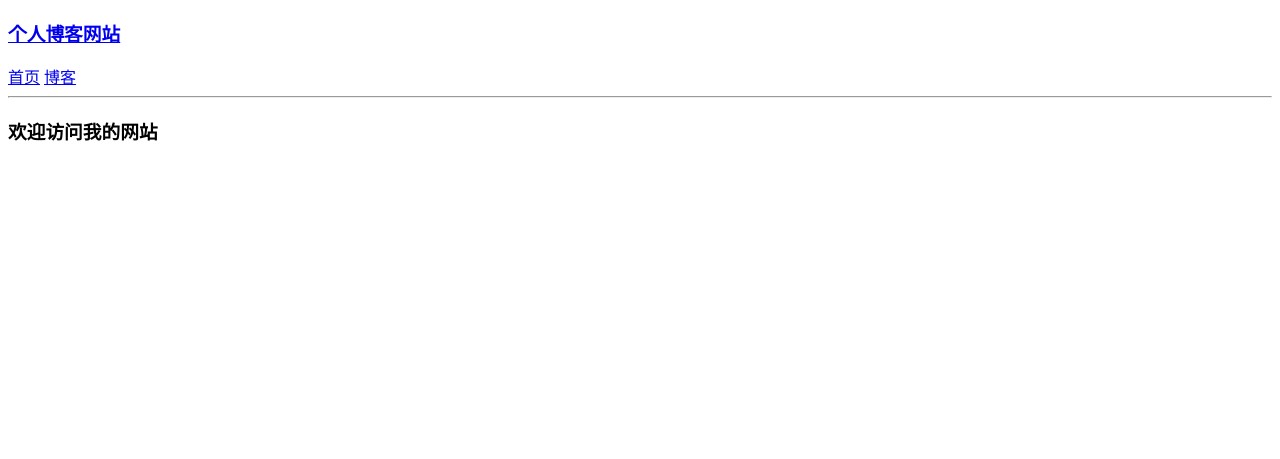
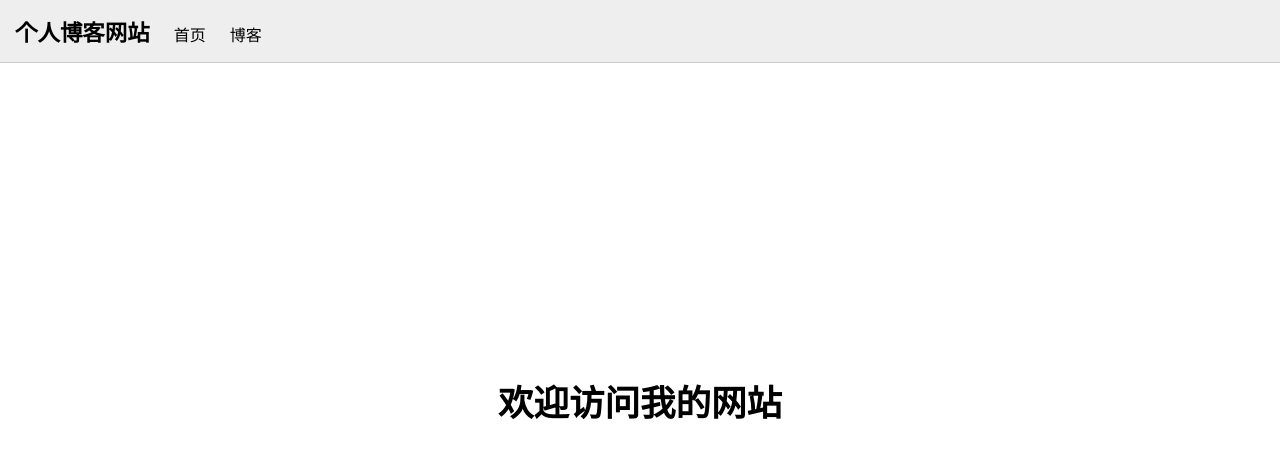
Before and after one commit to EachenKuang/EachenWeb, a Django app: page / in a window 1280 px wide. Shown: the top 459 px of the page. Run offline with Django 3.2, Linux system fonts and the light colour scheme.

Commit message:
adjust css files in static

```diff
--- a/EachenWeb/settings.py
+++ b/EachenWeb/settings.py
@@ -121,3 +121,9 @@ USE_TZ = True
 # https://docs.djangoproject.com/en/2.1/howto/static-files/
 
 STATIC_URL = '/static/'
+
+# STATIC_ROOT = os.path.join(BASE_DIR, 'static')
+
+STATICFILES_DIRS = [
+    os.path.join(BASE_DIR, 'static'),
+]
--- a/EachenWeb/urls.py
+++ b/EachenWeb/urls.py
@@ -15,7 +15,6 @@ Including another URLconf
 """
 from django.contrib import admin
 from django.urls import path, include
-from blog.views import blog_list
 from . import views
 
 urlpatterns = [
--- /dev/null
+++ b/static/base.css
@@ -0,0 +1,18 @@
+* {
+    margin: 0;
+    padding: 0;
+}
+div.nav {
+    background-color: #eee;
+    border-bottom: 1px solid #ccc;
+    padding: 10px 5px;
+}
+div.nav a {
+    text-decoration: none;
+    color: black;
+    padding: 5px 10px;
+}
+div.nav a.logo {
+    display: inline-block;
+    font-size: 120%;
+}
--- /dev/null
+++ b/static/home.css
@@ -0,0 +1,7 @@
+h3.home_content {
+    font-size: 222%;
+    position: absolute;
+    left: 50%;
+    top: 50%;
+    transform: translate(-50%, -50%);
+}
--- a/templates/base.html
+++ b/templates/base.html
@@ -1,20 +1,22 @@
+{% load staticfiles %}
 <!DOCTYPE html>
 <html lang="en">
 <head>
     <meta charset="UTF-8">
     <title>{% block title %}{% endblock %}</title>
+    {#<link rel="stylesheet" href="/static/base.css">#}
+    <link rel="stylesheet" href={% static 'base.css' %}>
+    {% block header_extends %}{% endblock %}
 </head>
 <body>
-    <div>
-        <a href="{% url 'home' %}">
+    <div class="nav">
+        <a class="logo" href="{% url 'home' %}">
             <h3>个人博客网站</h3>
         </a>
         <a href="/">首页</a>
         <a href="{% url 'blog_list' %}">博客</a>
     </div>
-    <hr>
     {% block content %}
-
     {% endblock %}
 </body>
 </html>
--- a/templates/home.html
+++ b/templates/home.html
@@ -1,9 +1,14 @@
 {% extends 'base.html'%}
+{% load staticfiles %}
 
 {% block title%}
     我的网站|首页
 {% endblock %}
 
+{% block header_extends %}
+    <link rel="stylesheet" href={% static 'home.css' %}>
+{% endblock %}
+
 {% block content%}
-    <h3>欢迎访问我的网站</h3>
+    <h3 class="home_content">欢迎访问我的网站</h3>
 {% endblock %}
```
